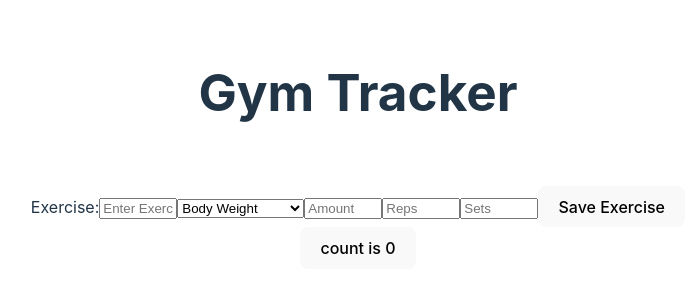
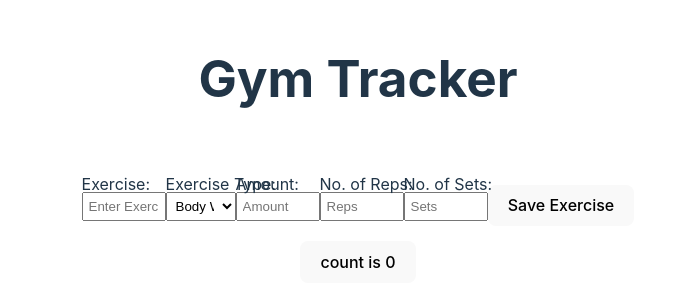
Before and after one commit to dav15jr/Gym-Tracker, a React (Vite) app: page / in a window 1280 px wide. Shown: the part 235-542 px from the top of the page, without its empty margins (282-977 px from the left). Built offline with nearby package versions, Linux system fonts and the light colour scheme.

Commit message:
Add local storage functionality, and display

```diff
--- a/src/App.css
+++ b/src/App.css
@@ -40,6 +40,14 @@
   color: #888;
 }
 
-input{
-  width:70px ;
+input, select{
+  width: 70px;
+  padding:5px;
+  margin: 20px 0;
+
 }
+
+label{
+  position:absolute;
+
+}
--- a/src/App.tsx
+++ b/src/App.tsx
@@ -9,17 +9,21 @@ function App() {
       <h1>Gym Tracker</h1>
       <div className="card">
         <form className="form">
-          Exercise:
-          <input type="text" placeholder='Enter Exercise'></input>
-          <select>
+          <label for="exercise">Exercise:</label>
+          <input type="text" placeholder='Enter Exercise' name="exercise" id="exercise"></input>
+          <label for="ex-type">Exercise Type:</label>
+          <select name="ex-type">
             <option value="bw">Body Weight</option>
             <option value="resistance">Resistance</option>
             <option value="kg">Kilo Grams (Kg's)</option>
             <option value="lb">Pounds (Lb's)</option>
           </select>
-          <input type="number" placeholder='Amount'></input>
-          <input type="number" placeholder='Reps'></input>
-          <input type="number" placeholder='Sets'></input>
+          <label for="amount">Amount:</label>
+          <input type="number" placeholder='Amount' name="amount"></input>
+          <label for="reps">No. of Reps:</label>
+          <input type="number" placeholder='Reps' name="reps"></input>
+          <label for="sets">No. of Sets:</label>
+          <input type="number" placeholder='Sets' name="sets"></input>
           <button id="submit-btn" type="submit" >Save Exercise</button>
         </form>
         <button onClick={() => setCount((count) => count + 1)}>
```
